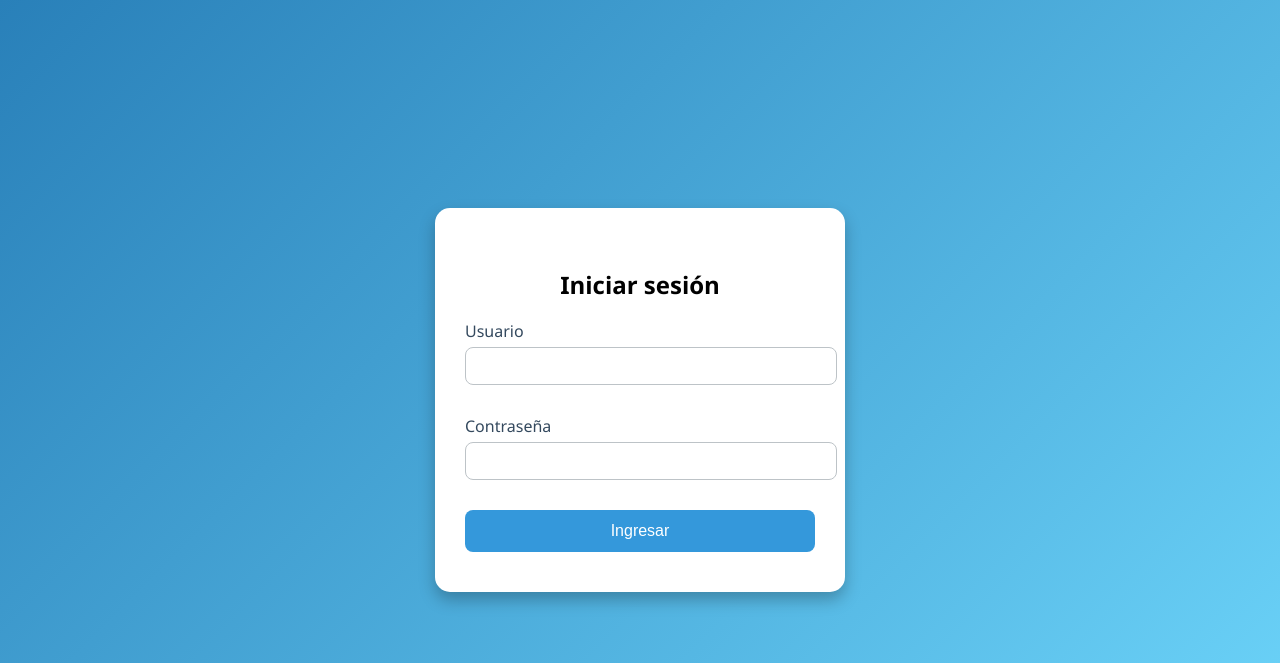
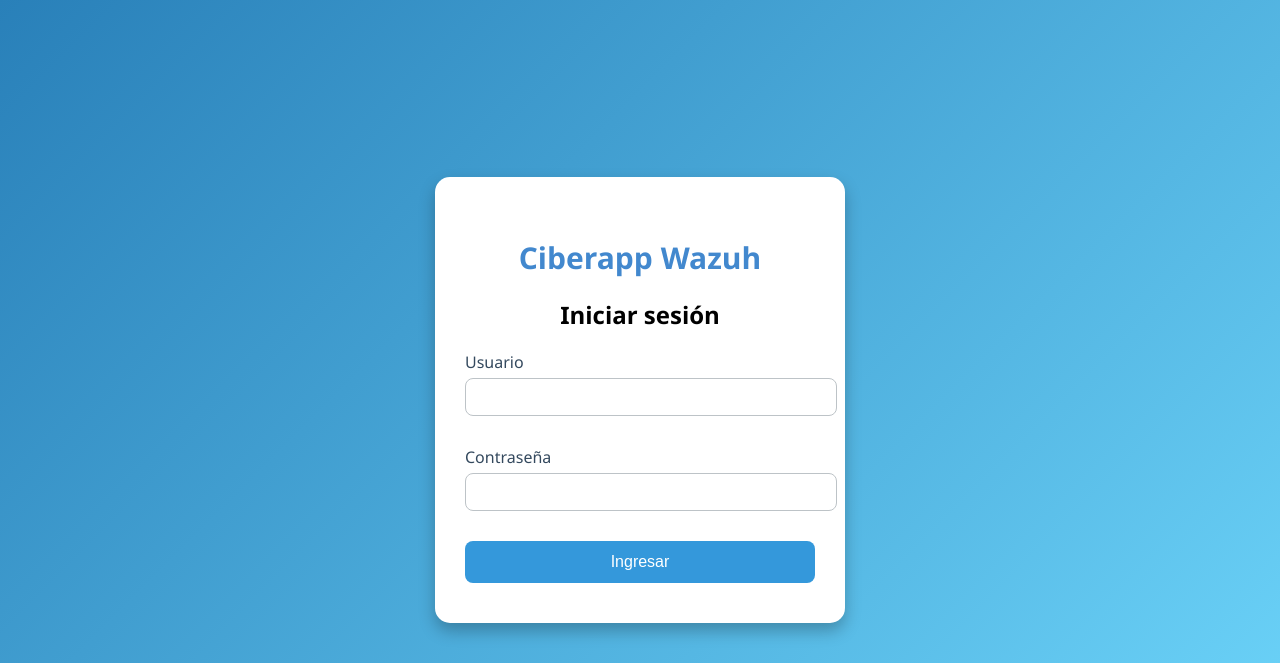
Before and after one commit to arlettegarciam/Proyecto-Wazuh, a Flask app: page / in a window 1280 px wide. Shown: the top 663 px of the page. Run offline with Flask 3, Linux system fonts and the light colour scheme.

Commit message:
cambios cssb

```diff
--- a/static/style.css
+++ b/static/style.css
@@ -71,3 +71,10 @@
 button[type="submit"]:hover {
     background-color: #0c3e5f;
 }
+
+.app-title{
+    font-size: 30px;
+    font-weight: bold;
+    margin-bottom: 5px;
+    color: #4288ce
+}
--- a/templates/login.html
+++ b/templates/login.html
@@ -9,6 +9,8 @@
 </head>
 <body>
     <div class="login-container">
+<h1 class="app-title">Ciberapp Wazuh</h1>
+
         <h2>Iniciar sesión</h2>
         <form method="POST">
             <label for="username">Usuario</label>
```
Also changed, not shown: token.txt (+1 -1 lines).
